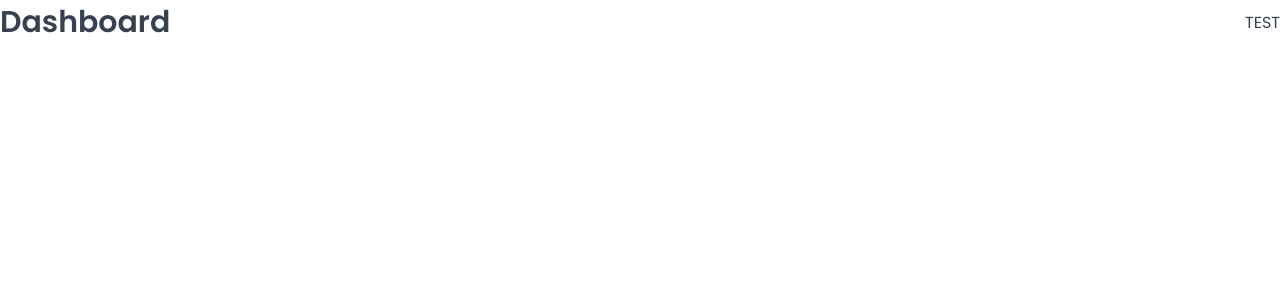
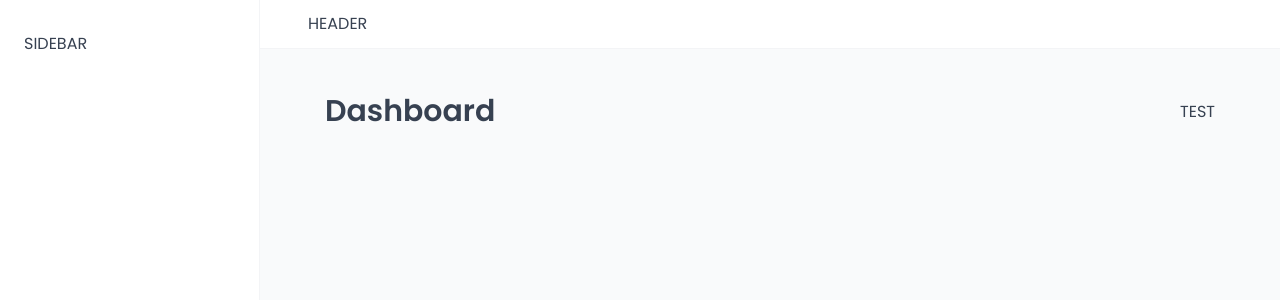
Before and after one commit to gaurav5677/Wild-Oasis, a React (Vite) app in the folder the-wild-oasis/: page /dashboard in a window 1280 px wide. Shown: the top 300 px of the page. Built offline with nearby package versions, Linux system fonts and the light colour scheme; a web font is replaced by a local one.

Commit message:
App Layout ✅

```diff
--- a/the-wild-oasis/src/App.jsx
+++ b/the-wild-oasis/src/App.jsx
@@ -9,6 +9,7 @@
 import Account from "./pages/Account";
 import Login from "./pages/Login";
 import PageNotFound from "./pages/PageNotFound";
+import AppLayout from "./ui/AppLayout";
 
 function App() {
   return (
@@ -16,6 +17,7 @@
       <GlobalStyles />
       <BrowserRouter>
         <Routes>
+          <Route element={<AppLayout />}>
             <Route index element={<Navigate replace to="dashboard" />} />
             <Route path="dashboard" element={<Dashboard />} />
             <Route path="bookings" element={<Bookings />} />
@@ -23,8 +25,10 @@
             <Route path="user" element={<User />} />
             <Route path="settings" element={<Settings />} />
             <Route path="account" element={<Account />} />
+          </Route>
+
           <Route path="login" element={<Login />} />
-          <Route path="pageNotFound" element={<PageNotFound />} />
+          <Route path="*" element={<PageNotFound />} />
         </Routes>
       </BrowserRouter>
     </>
--- /dev/null
+++ b/the-wild-oasis/src/ui/AppLayout.jsx
@@ -0,0 +1,30 @@
+import { Outlet } from "react-router-dom";
+import styled from "styled-components";
+import Sidebar from "./sidebar";
+import Header from "./Header";
+
+const StyledAppLayout = styled.div`
+  display: grid;
+  grid-template-columns: 26rem 1fr;
+  grid-template-rows: auto 1fr;
+  height: 100vh;
+`;
+
+const Main = styled.main`
+  background-color: var(--color-grey-50);
+  padding: 4rem 6.5rem 6rem;
+`;
+
+function AppLayout() {
+  return (
+    <StyledAppLayout>
+      <Header />
+      <Sidebar />
+      <Main>
+        <Outlet />
+      </Main>
+    </StyledAppLayout>
+  );
+}
+
+export default AppLayout;
--- /dev/null
+++ b/the-wild-oasis/src/ui/Header.jsx
@@ -0,0 +1,12 @@
+import styled from "styled-components";
+
+const StyledHeader = styled.header`
+  background-color: var(--color-grey-0);
+  padding: 1.2rem 4.8rem;
+  border-bottom: 1px solid var(--color-grey-100);
+`;
+function Header() {
+  return <StyledHeader>HEADER </StyledHeader>;
+}
+
+export default Header;
--- /dev/null
+++ b/the-wild-oasis/src/ui/Sidebar.jsx
@@ -0,0 +1,13 @@
+import styled from "styled-components";
+
+const StyledSidebar = styled.aside`
+  background-color: var(--color-grey-0);
+  padding: 3.2rem 2.4rem;
+  border-right: 1px solid var(--color-grey-100);
+
+  grid-row: 1 / -1;
+`;
+function Sidebar() {
+  return <StyledSidebar>SIDEBAR</StyledSidebar>;
+}
+export default Sidebar;
```
Also changed, not shown: the-wild-oasis/public/data-bookings.js (renamed from the-wild-oasis/src/data/data-bookings.js), the-wild-oasis/public/data-cabins.js (renamed from the-wild-oasis/src/data/data-cabins.js), the-wild-oasis/public/data-guests.js (renamed from the-wild-oasis/src/data/data-guests.js). Lines whose indentation alone changed are shown as unchanged.
